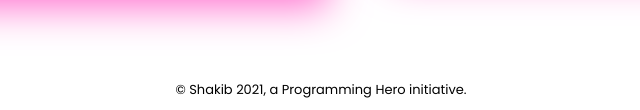
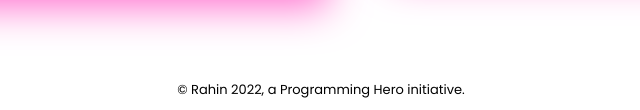
Before and after one commit to EHRAHIN/portofolio, a plain HTML site: page index.html in a window 1280 px wide. Shown: the part 1898-2008 px from the top of the page, 319-959 px from the left. Drawn offline with Linux system fonts and the light colour scheme.

Commit message:
Update index.html

```diff
--- a/index.html
+++ b/index.html
@@ -58,6 +58,6 @@
            </div>
         </div>
     </section>
-    <p id="last">© Shakib 2021, a Programming Hero initiative.</p>
+    <p id="last">© Rahin 2022, a Programming Hero initiative.</p>
 </body>
 </html>
```
